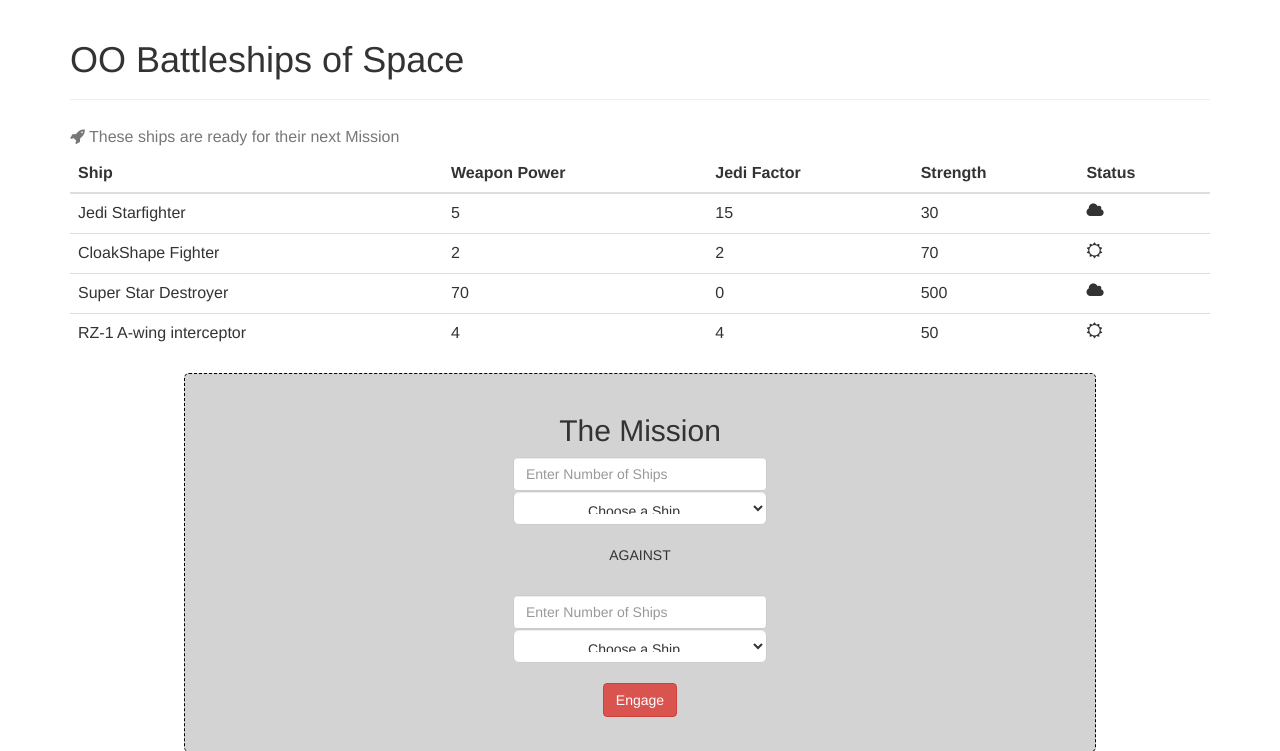
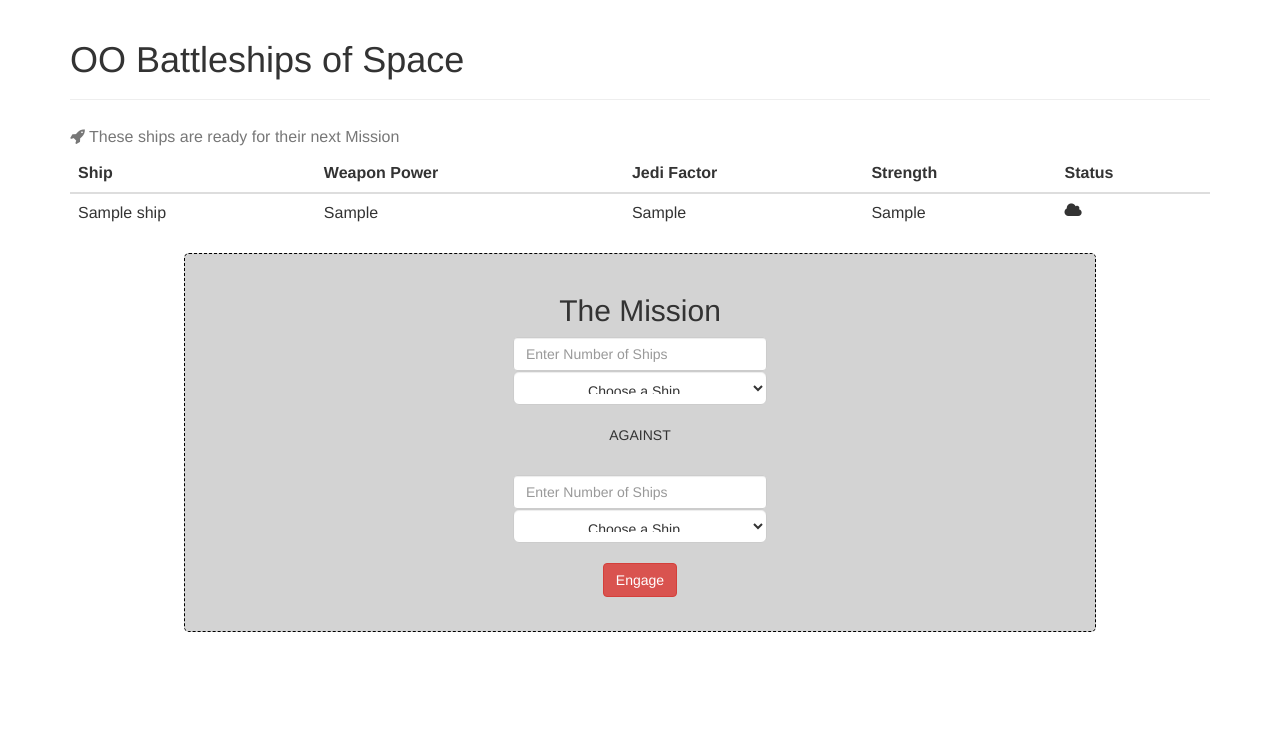
Before and after one commit to ccab/oo, a PHP site: page / in a window 1280 px wide. Shown: the top 751 px of the page. Run offline with PHP 8.4, Linux system fonts and the light colour scheme; tables that the repository leaves empty or names only in its code hold one stand-in row (values such as "Sample post"); some libraries are stand-ins or nearby versions.

Commit message:
ep2 chapter 8

```diff
--- a/index.php
+++ b/index.php
@@ -88,11 +88,11 @@ if (isset($_GET['error'])) {
                     <form method="POST" action="/battle.php">
                         <h2 class="text-center">The Mission</h2>
                         <input class="center-block form-control text-field" type="text" name="ship1_quantity" placeholder="Enter Number of Ships" />
-                        <select class="center-block form-control btn drp-dwn-width btn-default btn-lg dropdown-toggle" name="ship1_name">
+                        <select class="center-block form-control btn drp-dwn-width btn-default btn-lg dropdown-toggle" name="ship1_id">
                             <option value="">Choose a Ship</option>
-                            <?php foreach ($ships as $key => $ship): ?>
+                            <?php foreach ($ships as $ship): ?>
                                 <?php if ($ship->isFunctional()): ?>
-                                    <option value="<?php echo $key; ?>"><?php echo $ship->getNameAndSpecs(); ?></option>
+                                    <option value="<?php echo $ship->getId(); ?>"><?php echo $ship->getNameAndSpecs(); ?></option>
                                 <?php endif; ?>
                             <?php endforeach; ?>
                         </select>
@@ -100,11 +100,11 @@ if (isset($_GET['error'])) {
                         <p class="text-center">AGAINST</p>
                         <br>
                         <input class="center-block form-control text-field" type="text" name="ship2_quantity" placeholder="Enter Number of Ships" />
-                        <select class="center-block form-control btn drp-dwn-width btn-default btn-lg dropdown-toggle" name="ship2_name">
+                        <select class="center-block form-control btn drp-dwn-width btn-default btn-lg dropdown-toggle" name="ship2_id">
                             <option value="">Choose a Ship</option>
-                            <?php foreach ($ships as $key => $ship): ?>
+                            <?php foreach ($ships as $ship): ?>
                                 <?php if ($ship->isFunctional()): ?>
-                                    <option value="<?php echo $key; ?>"><?php echo $ship->getNameAndSpecs(); ?></option>
+                                    <option value="<?php echo $ship->getId(); ?>"><?php echo $ship->getNameAndSpecs(); ?></option>
                                 <?php endif; ?>
                             <?php endforeach; ?>
                         </select>
--- a/lib/BattleResult.php
+++ b/lib/BattleResult.php
@@ -39,4 +39,9 @@ class BattleResult
         return $this->usedJediPowers;
     }
 
+    public function isThereAWinner()
+    {
+        return $this->winningShip !== null;
+    }
+
 }
--- a/lib/Ship.php
+++ b/lib/Ship.php
@@ -2,6 +2,8 @@
 
 class Ship
 {
+    private $id;
+
     private $name;
 
     private $weaponPower = 0;
@@ -42,6 +44,22 @@ class Ship
                 $this->strength
             );
         }
+    }
+
+    /**
+     * @return mixed
+     */
+    public function getId()
+    {
+        return $this->id;
+    }
+
+    /**
+     * @param mixed $id
+     */
+    public function setId($id)
+    {
+        $this->id = $id;
     }
 
     public function getName()
--- a/lib/ShipLoader.php
+++ b/lib/ShipLoader.php
@@ -2,34 +2,74 @@
 
 class ShipLoader
 {
+    private $pdo;
+
+    /**
+     * @return Ship[]
+     */
     function getShips()
     {
+        $shipsData = $this->queryForShips();
         $ships = array();
 
-        $ship = new Ship('Jedi Starfighter');
-        $ship->setWeaponPower(5);
-        $ship->setJediFactor(15);
-        $ship->setStrength(30);
-        $ships['starfighter'] = $ship;
-
-        $ship2 = new Ship('CloakShape Fighter');
-        $ship2->setWeaponPower(2);
-        $ship2->setJediFactor(2);
-        $ship2->setStrength(70);
-        $ships['cloakshape_fighter'] = $ship2;
-
-        $ship3 = new Ship('Super Star Destroyer');
-        $ship3->setWeaponPower(70);
-        $ship3->setJediFactor(0);
-        $ship3->setStrength(500);
-        $ships['super_star_destroyer'] = $ship3;
-
-        $ship4 = new Ship('RZ-1 A-wing interceptor');
-        $ship4->setWeaponPower(4);
-        $ship4->setJediFactor(4);
-        $ship4->setStrength(50);
-        $ships['rz1_a_wing_interceptor'] = $ship4;
+        foreach ($shipsData as $shipData) {
+            $ships[] = $this->createShipFromData($shipData);
+        }
 
         return $ships;
     }
+
+    /**
+     * @param $id
+     * @return null|Ship
+     */
+    public function findOneById($id)
+    {
+        $pdo = $this->getPDO();
+        $statement = $pdo->prepare('SELECT * FROM ship WHERE id = :id');
+        $statement->execute(['id' => $id]);
+        $shipArray = $statement->fetch(PDO::FETCH_ASSOC);
+
+        if (!$shipArray) {
+            return null;
+        }
+
+        return $this->createShipFromData($shipArray);
+    }
+
+    private function queryForShips()
+    {
+        $pdo = $this->getPDO();
+        $statement = $pdo->prepare('SELECT * FROM ship');
+        $statement->execute();
+        $shipsArray = $statement->fetchAll(PDO::FETCH_ASSOC);
+
+        return $shipsArray;
+    }
+
+    /**
+     * @param $shipData
+     * @return Ship
+     */
+    private function createShipFromData($shipData)
+    {
+        $ship = new Ship($shipData['name']);
+        $ship->setId($shipData['id']);
+        $ship->setWeaponPower($shipData['weapon_power']);
+        $ship->setJediFactor($shipData['jedi_factor']);
+        $ship->setStrength($shipData['strength']);
+        return $ship;
+    }
+
+    private function getPDO()
+    {
+        if ($this->pdo === null) {
+            $pdo = new PDO('mysql:host=localhost;dbname=oo_battle', 'root');
+            $pdo->setAttribute(PDO::ATTR_ERRMODE, PDO::ERRMODE_EXCEPTION);
+
+            $this->pdo = $pdo;
+        }
+
+        return $this->pdo;
+    }
 }
```
Also changed, not shown: battle.php (+9 -9 lines), init_db.php (added, +56 -0 lines), lib/BattleManager.php (line endings or trailing spaces).
